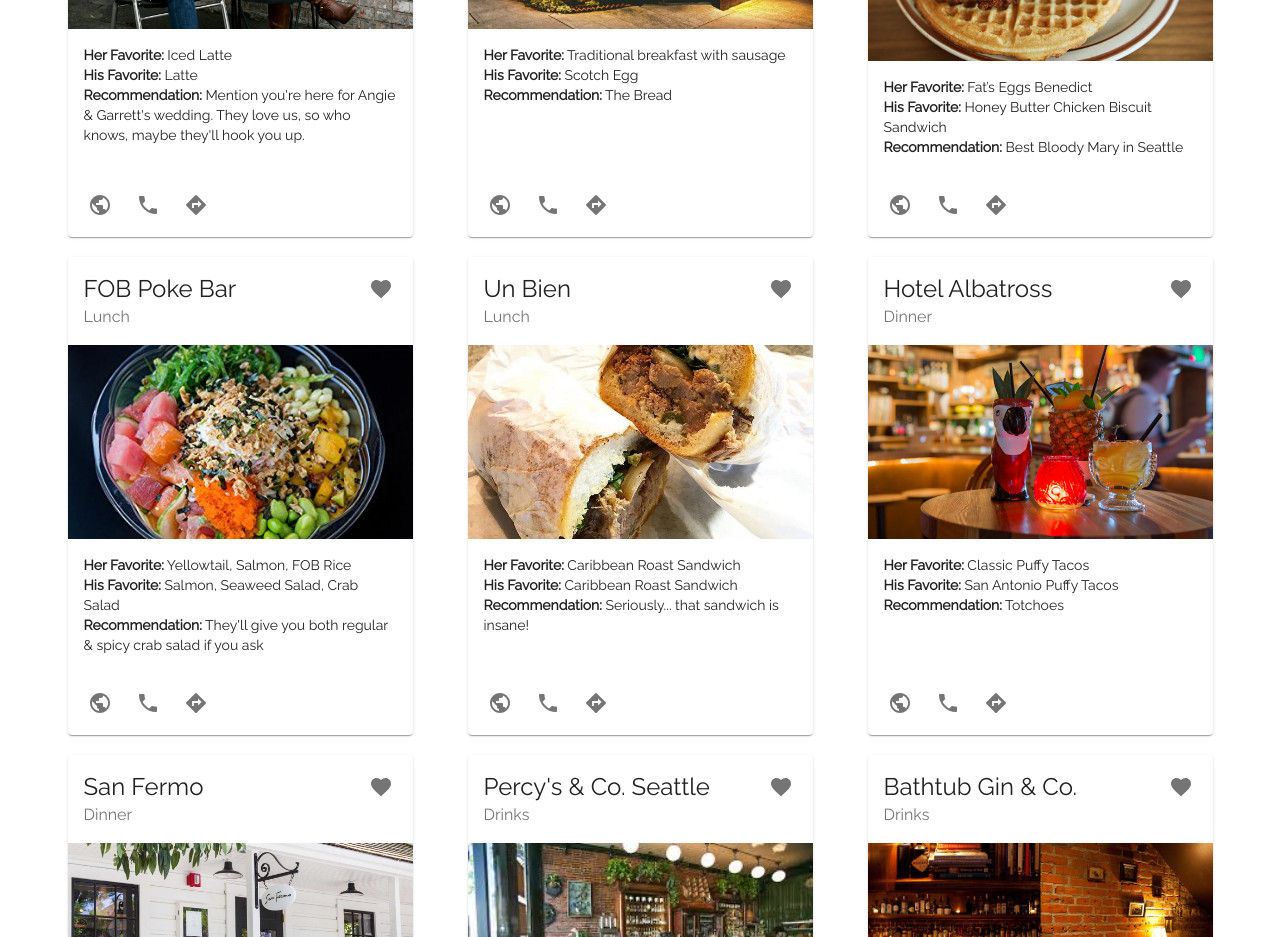
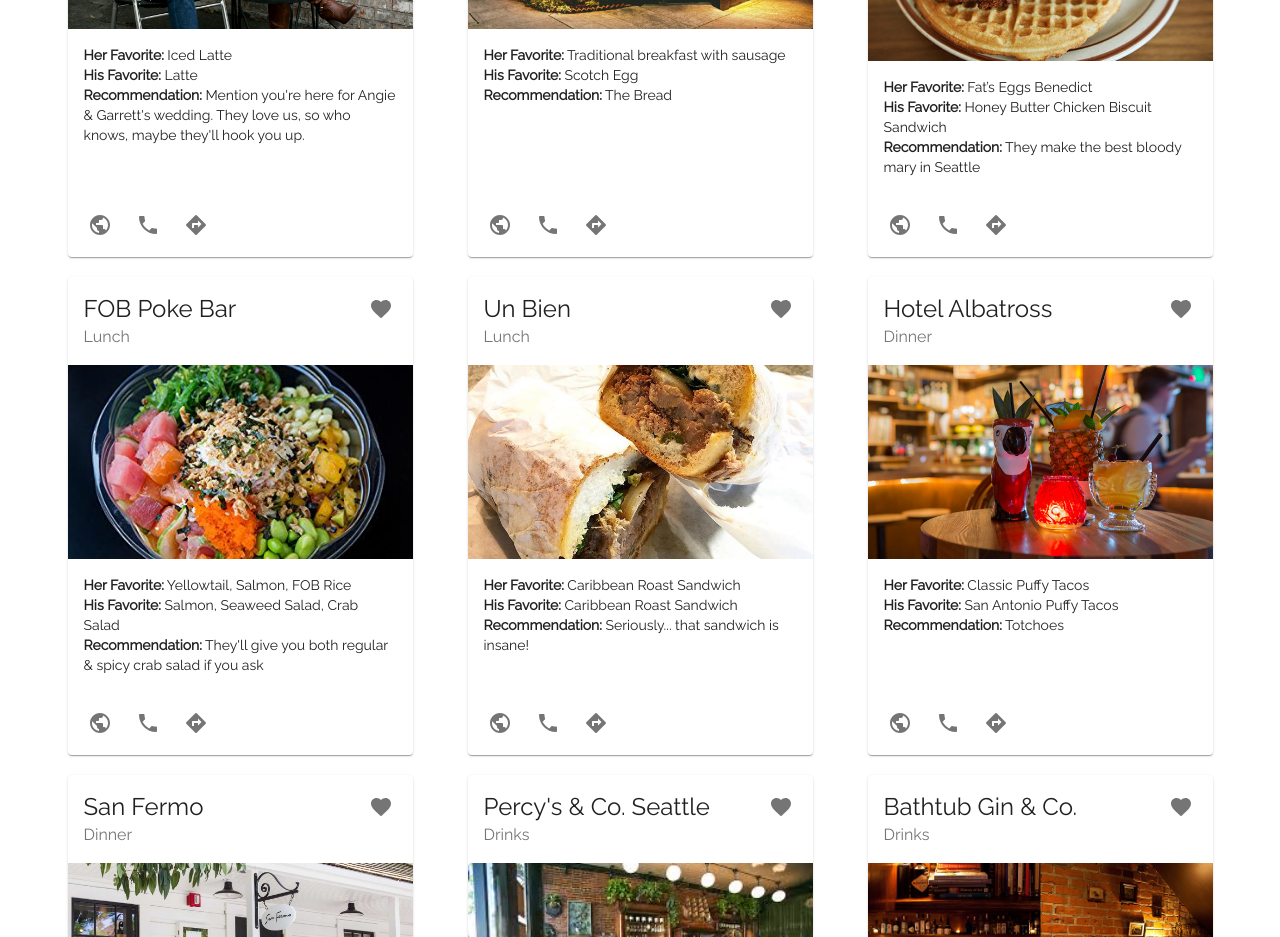
Before and after one commit to garrett56x/wedding-site, a React (Create React App) app: page /things-to-do in a window 1280 px wide. Shown: the part 920-1857 px from the top of the page. Built offline with nearby package versions, Linux system fonts and the light colour scheme.

Commit message:
Updated some copy

```diff
--- a/src/data/things-to-do.js
+++ b/src/data/things-to-do.js
@@ -33,7 +33,7 @@
     image: "fats.jpg",
     his: "Honey Butter Chicken Biscuit Sandwich",
     hers: "Fat’s Eggs Benedict",
-    recommendation: "Best Bloody Mary in Seattle",
+    recommendation: "They make the best bloody mary in Seattle",
   },
   {
     name: "FOB Poke Bar",
@@ -137,6 +137,8 @@
 
 // {
 //   name: "",
+//   slug: "",
+//   category: "",
 //   website: "",
 //   location: "",
 //   phone: "",
```
